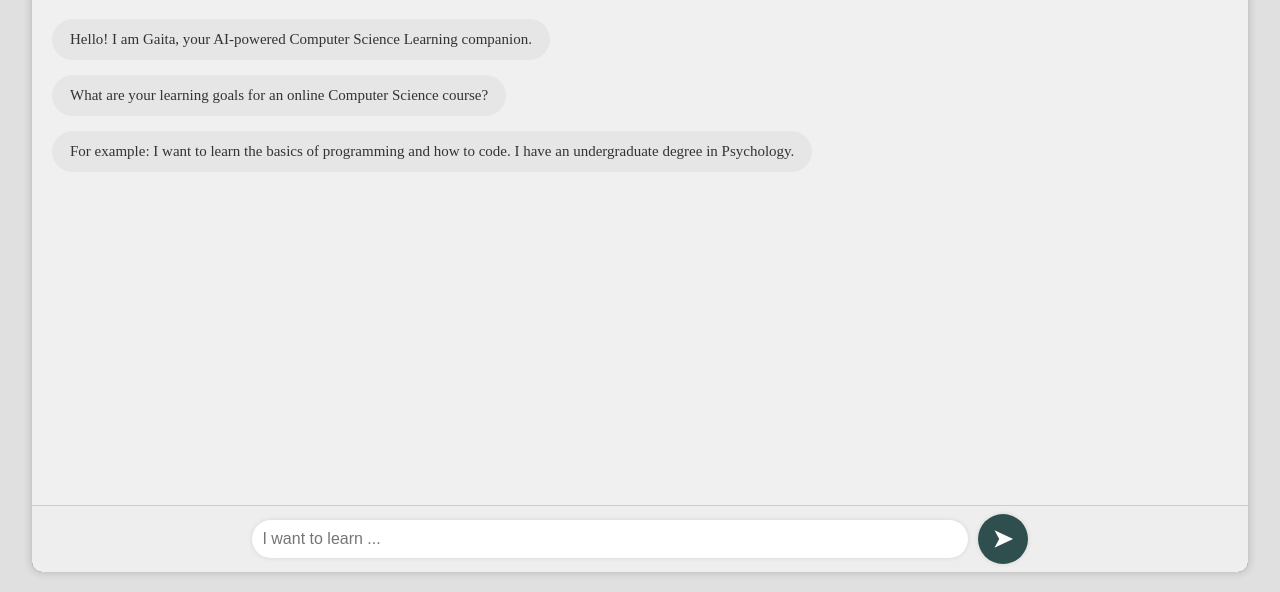
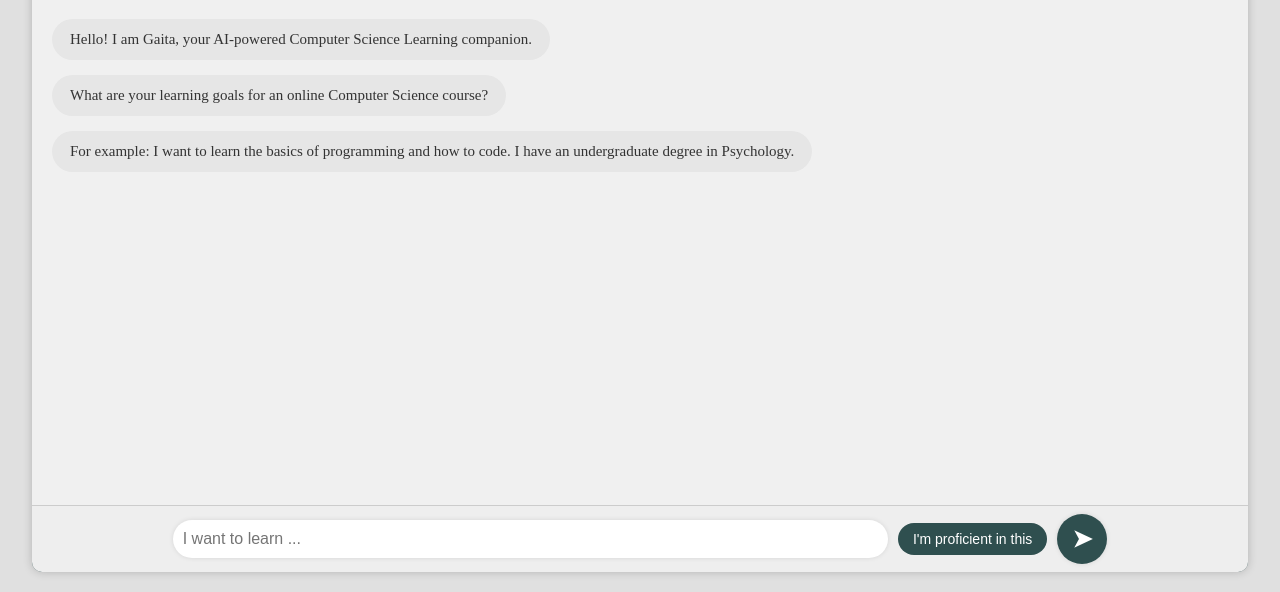
Before and after one commit to Lois-Wong/gaita, a Flask app: template templates/index.html in a window 1280 px wide. Shown: the part 208-800 px from the top of the page. Run offline with Flask 2, Linux system fonts and the light colour scheme; the template is opened without the code that fills it, so the values that code supplies are empty.

Commit message:
add already proficient in this button

```diff
--- a/templates/index.html
+++ b/templates/index.html
@@ -83,6 +83,22 @@
             border-top: 1px solid #cccccc;
         }
 
+        #noGapsButton {
+            padding: 8px 15px;
+            margin-right: 10px;
+            background-color: #2f4f4f;
+            color: #ffffff;
+            border: none;
+            border-radius: 20px;
+            cursor: pointer;
+            font-size: 14px;
+            transition: background-color 0.3s;
+        }
+
+        #noGapsButton:hover {
+            background-color: #264d4d;
+        }
+
         #chatInput {
             width: 60%;
             padding: 10px;
@@ -129,11 +145,22 @@
         <div id="chatBody"></div>
         <div id="chatInputContainer">
             <input type="text" id="chatInput" placeholder="I want to learn ..." onkeydown="if(event.key === 'Enter') sendMessage()">
+            <button id="noGapsButton" onclick="indicateNoGaps()">I'm proficient in this</button>
             <button id="sendButton" onclick="sendMessage()"></button>
         </div>
     </div>
 
     <script>
+        // Remove this event listener since we want the button always visible
+        // document.getElementById('chatInput').addEventListener('input', function() {
+        //     const noGapsButton = document.getElementById('noGapsButton');
+        //     if (this.value.trim()) {
+        //         noGapsButton.style.display = 'inline-block';
+        //     } else {
+        //         noGapsButton.style.display = 'none';
+        //     }
+        // });
+
         function addChatMessage(message, sender) {
             const chatBody = document.getElementById('chatBody');
             const messageDiv = document.createElement('div');
@@ -168,6 +195,36 @@
             });
 
             return doc.body.innerHTML;
+        }
+
+        async function indicateNoGaps() {
+            const input = document.getElementById('chatInput');
+            const message = input.value.trim();
+
+            // Show user message with proficiency indication
+            addChatMessage("I'm already proficient in this.", 'user');
+
+            // Clear input after showing the message
+            input.value = '';
+
+            // Show immediate confirmation message
+            addChatMessage("I understand that you're already proficient in this area. Let me know what other topics you'd like to explore!", 'bot');
+
+            // Send to server in background
+            try {
+                const response = await fetch('/chat', {
+                    method: 'POST',
+                    headers: {
+                        'Content-Type': 'application/json',
+                    },
+                    body: JSON.stringify({
+                        message: "proficient in basics",
+                        proficient: true
+                    })
+                });
+            } catch (error) {
+                console.error('Error:', error);
+            }
         }
 
         async function sendMessage() {
```
